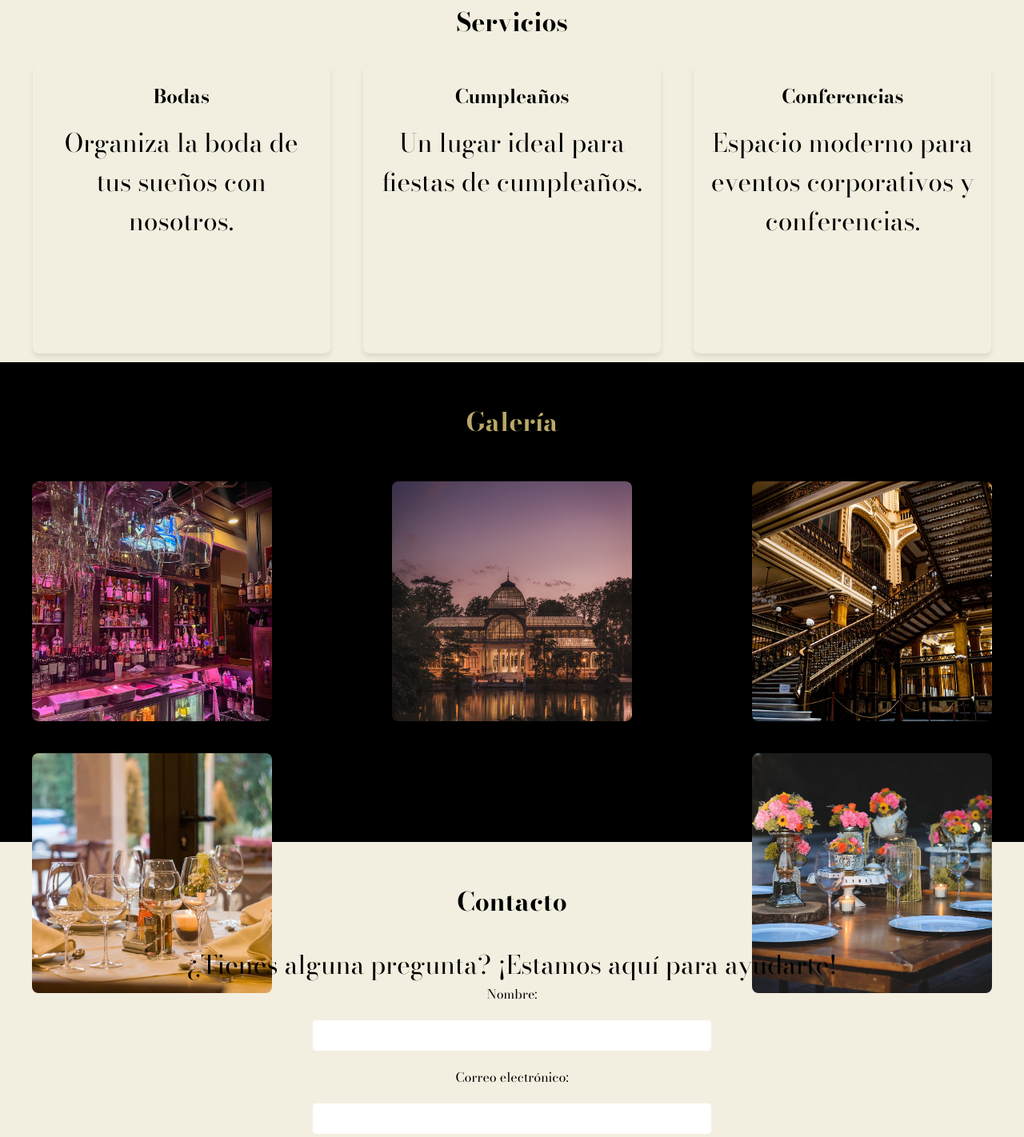
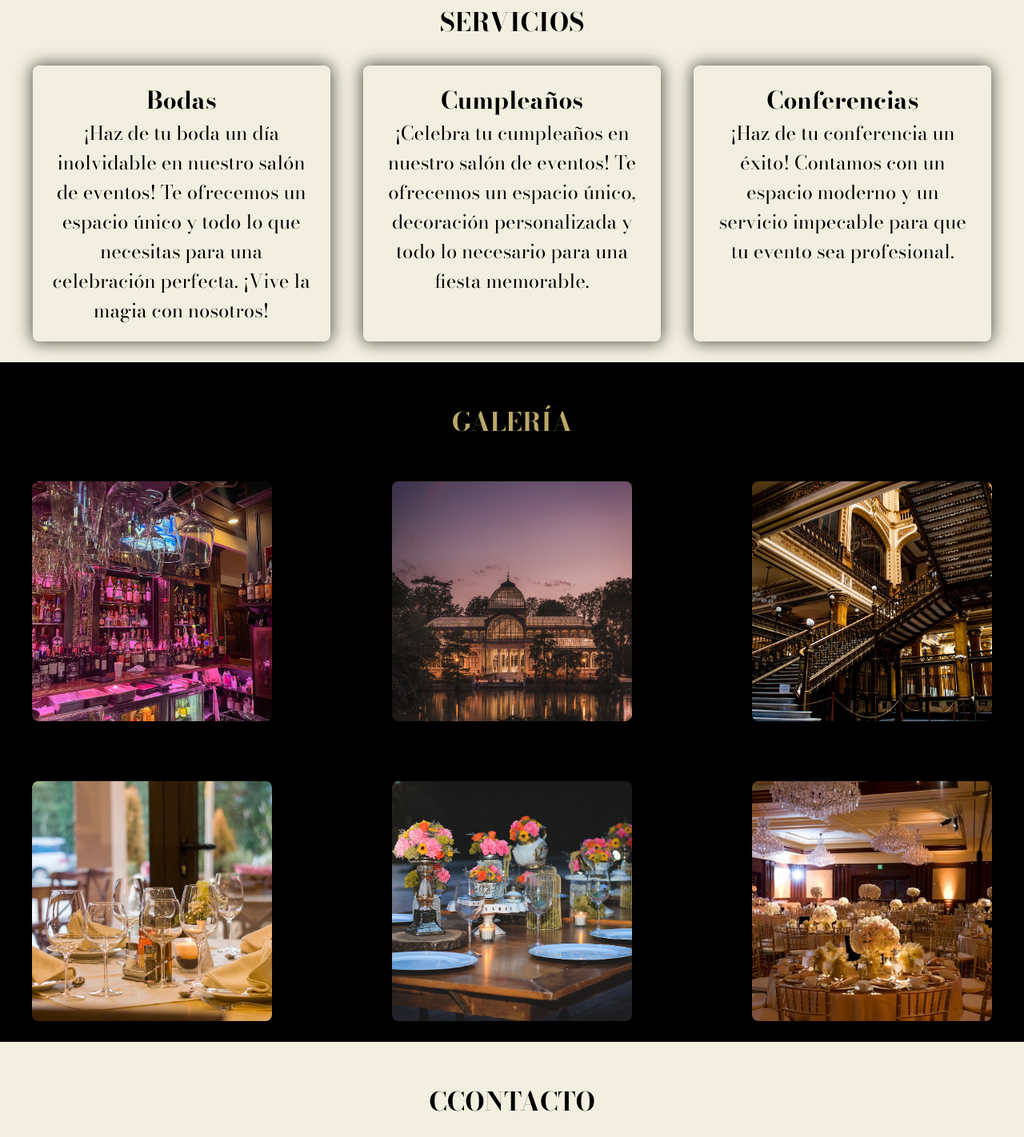
Before and after one commit to marcosppw/Roal-palace-final, a plain HTML site: page index.html in a window 1280 px wide. Shown: the part 847-2269 px from the top of the page at 80% size. Drawn offline with nearby package versions, Linux system fonts and the light colour scheme.

Commit message:
Add files via upload

```diff
--- a/index.html
+++ b/index.html
@@ -40,36 +40,38 @@
     </section>
 
     <section id="servicios">
-        <h2>Servicios</h2>
+        <h2>SERVICIOS</h2>
         <div class="service-box">
             <div class="service-item">
                 <h3>Bodas</h3>
-                <p>Organiza la boda de tus sueños con nosotros.</p>
+                <p>
+                    ¡Haz de tu boda un día inolvidable en nuestro salón de eventos! Te ofrecemos un espacio único y todo lo que necesitas para una celebración perfecta. ¡Vive la magia con nosotros!</p>
             </div>
             <div class="service-item">
                 <h3>Cumpleaños</h3>
-                <p>Un lugar ideal para fiestas de cumpleaños.</p>
+                <p>¡Celebra tu cumpleaños en nuestro salón de eventos! Te ofrecemos un espacio único, decoración personalizada y todo lo necesario para una fiesta memorable.</p>
             </div>
             <div class="service-item">
                 <h3>Conferencias</h3>
-                <p>Espacio moderno para eventos corporativos y conferencias.</p>
+                <p>¡Haz de tu conferencia un éxito! Contamos con un espacio moderno y un servicio impecable para que tu evento sea profesional.</p>
             </div>
         </div>
     </section>
 
     <section id="galeria">
-        <h2>Galería</h2>
+        <h2>GALERÍA</h2>
         <div class="gallery">
             <img src="img/bar-8584381_1280.jpg" alt="Evento 1">
             <img src="img/crystal-palace-3646684_1280.jpg" alt="Evento 2">
             <img src="img/dome-5818580_1280.jpg" alt="Evento 3">
             <img src="img/restaurant-449952_1280.jpg" alt="Evento 4">
             <img src="img/table-2690488_1280.jpg" alt="Evento 5">
+            <img src="6.jpg" alt="Evento 5">
         </div>
     </section>
 
     <section id="contacto">
-        <h2>Contacto</h2>
+        <h2>CCONTACTO</h2>
         <p>¿Tienes alguna pregunta? ¡Estamos aquí para ayudarte!</p>
         <form action="submit_form.php" method="POST">
             <label for="nombre">Nombre:</label>
--- a/styles.css
+++ b/styles.css
@@ -1,9 +1,10 @@
 /* Reset de márgenes y paddings */
-:root{
-    --color-p:#F3EFE0;
-    --color-s:black;
+:root {
+    --color-p: #F3EFE0;
+    --color-s: black;
     --color-t: #baa868;
 }
+
 * {
     margin: 0;
     padding: 0;
@@ -21,7 +22,7 @@ body {
 /* Estilos de encabezado y navegación */
 header {
     background-color: var(--color-s);
-    color:var(--color-p);
+    color: var(--color-p);
     padding: 20px;
     display: flex;
     justify-content: space-between;
@@ -31,14 +32,17 @@ header {
     z-index: 2;
 
 }
-.titulo{
+
+.titulo {
     text-decoration: none;
     color: var(--color-t);
 }
-.logo{
+
+.logo {
     transition: all 0.5s;
 }
-.logo:hover{
+
+.logo:hover {
     transform: scale(1.1);
 
 }
@@ -59,11 +63,12 @@ header nav ul li {
 
 header nav ul li a {
     text-decoration: none;
-    color:var(--color-p);
+    color: var(--color-p);
     font-size: 18px;
     transition: all 0.5s;
 }
-header nav ul li a:hover{
+
+header nav ul li a:hover {
     color: var(--color-t);
 }
 
@@ -107,7 +112,7 @@ header nav ul li a:hover{
 
 .hero .btn {
     background-color: var(--color-s);
-    color:var(--color-p);
+    color: var(--color-p);
     padding: 10px 20px;
     text-decoration: none;
     font-weight: bold;
@@ -150,12 +155,18 @@ header nav ul li a:hover{
     width: 30%;
     height: auto;
     border-radius: 8px;
-    box-shadow: 0 4px 6px rgba(0,0,0,0.1);
+    box-shadow: 0px 0px 20px 2px rgba(0, 0, 0, 0.63);
+    -webkit-box-shadow: 0px 0px 20px 2px rgba(0, 0, 0, 0.63);
+    -moz-box-shadow: 0px 0px 20px 2px rgba(0, 0, 0, 0.63);
 }
 
-.service-item h3 {
+.service-item {
     font-size: 24px;
     margin-bottom: 15px;
+}
+
+h3 {
+    font-size: 30px;
 }
 
 /* Galería */
@@ -163,9 +174,11 @@ header nav ul li a:hover{
     padding: 50px 20px;
     background-color: var(--color-s);
     text-align: center;
-    height: 600px;
+    height: 850px;
+
 
 }
+
 
 #galeria h2 {
     font-size: 32px;
@@ -188,6 +201,11 @@ header nav ul li a:hover{
     margin: 20px;
     object-fit: cover;
     border-radius: 8px;
+    transition: all 1s;
+
+}
+.gallery img:hover{
+    transform: scale(1.1);
 }
 
 /* Sección de contacto */
@@ -212,17 +230,18 @@ form label {
     font-size: 16px;
 }
 
-form input, form textarea {
+form input,
+form textarea {
     padding: 10px;
     font-size: 16px;
     width: 100%;
     border-radius: 5px;
-    border: 1px solid var(--color-p);
+    border: 1px solid var(--color-t);
 }
 
 form button {
     background-color: var(--color-t);
-    color:var(--color-p);
+    color: var(--color-p);
     padding: 10px 20px;
     border: none;
     border-radius: 5px;
@@ -240,9 +259,21 @@ form button:hover {
 /* Pie de página */
 footer {
     background-color: var(--color-s);
-    color:var(--color-t);
+    color: var(--color-t);
     text-align: center;
     padding: 20px;
     width: 100%;
     bottom: 0;
+    font-size: 22px;
 }
+
+@media(max-width:600px){
+    header nav ul {
+        flex-direction: column;
+    }
+
+    header{
+        display: flex;
+        flex-direction: column;
+    }
+}
```
Lines whose indentation alone changed are shown as unchanged.
